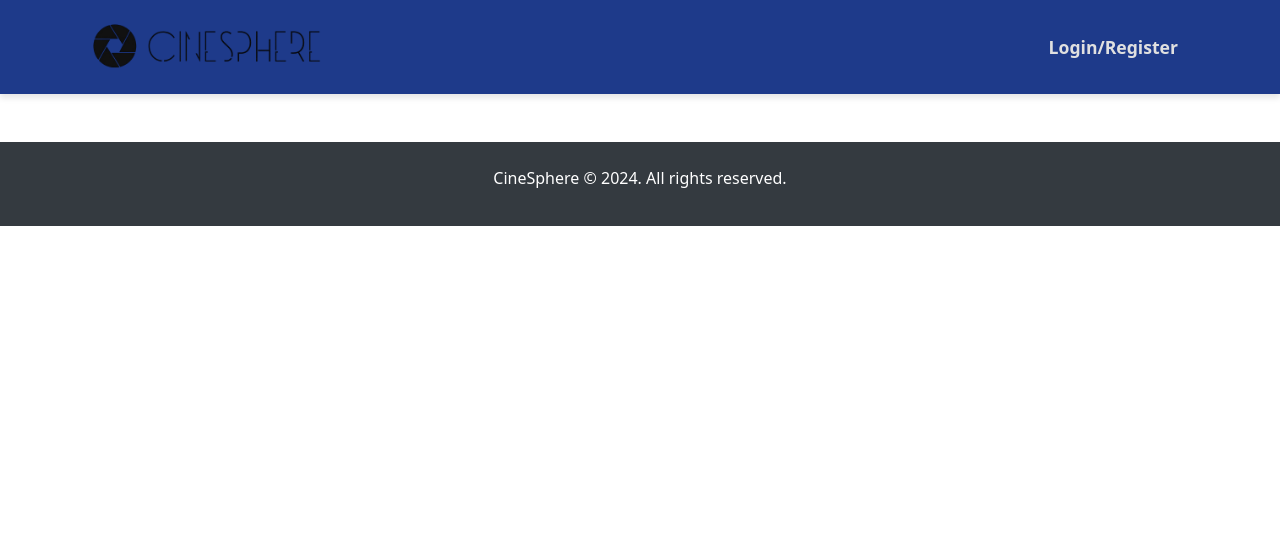
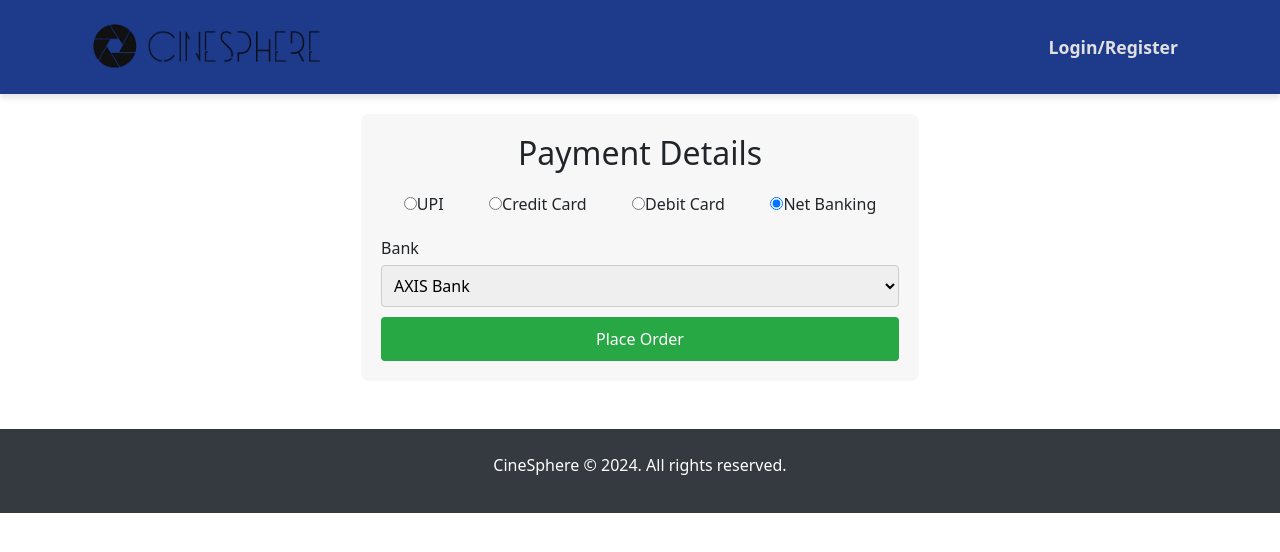
Before and after one commit to Madhav-Sarma/StackHash-Model, a React (Create React App) app in the folder client/: page /Payments in a window 1280 px wide. Shown: the top 552 px of the page. Built offline with nearby package versions, Linux system fonts and the light colour scheme.

Commit message:
changed payment method

```diff
--- a/client/src/App.js
+++ b/client/src/App.js
@@ -16,6 +16,7 @@ import Reservations from "./pages/Reservations";
 import Users from "./pages/Users";
 import Admin from "./pages/Admin";
 import Login from "./components/Login";
+import Payment from "./pages/Payment";
 import './App.css'; // Import App CSS
 
 
@@ -35,6 +36,7 @@ function App() {
           <Route path="/theatres" element={<Theatres />} />
           <Route path="/showtimes/:movieId" element={<Showtimes />} />
           <Route path="/seats/:showId" element={<Seats />} /> {/* Add Seats Route */}
+          <Route path="/Payments" element={<Payment/> }/>
           <Route path="/reservations" element={<Reservations />} />
           <Route path="/users" element={<Users />} />
           <Route path="/admin" element={<Admin />} />
--- a/client/src/pages/Payment.js
+++ b/client/src/pages/Payment.js
@@ -1,13 +1,112 @@
-// src/pages/Payment.js
-import React from 'react';
+import React, { useState } from 'react';
+import './PaymentPage.css'; // Ensure to rename and link the CSS file accordingly
 
-function Payment() {
-  return (
-    <div>
-      <h1>Payment Page</h1>
-      <p>This is where the payment process will be handled.</p>
-    </div>
-  );
-}
+const Payment = () => {
+    const [paymentMethod, setPaymentMethod] = useState('Net Banking');
+    const [transactionId, setTransactionId] = useState('');
+    const [paymentSuccess, setPaymentSuccess] = useState(false);
+
+    const handlePaymentSubmit = (e) => {
+        e.preventDefault();
+        const fakeTransactionId = `TXN${Math.floor(Math.random() * 10000000000)}`;
+        setTransactionId(fakeTransactionId);
+        setPaymentSuccess(true);
+    };
+
+    return (
+        <div className="payment-container">
+            {!paymentSuccess ? (
+                <form onSubmit={handlePaymentSubmit} className="payment-form">
+                    <h2>Payment Details</h2>
+
+                    {/* Payment Method Selection */}
+                    <div className="payment-methods">
+                        <label>
+                            <input
+                                type="radio"
+                                name="payment-method"
+                                value="UPI"
+                                onChange={(e) => setPaymentMethod(e.target.value)}
+                                checked={paymentMethod === 'UPI'}
+                            />
+                            UPI
+                        </label>
+                        <label>
+                            <input
+                                type="radio"
+                                name="payment-method"
+                                value="Credit Card"
+                                onChange={(e) => setPaymentMethod(e.target.value)}
+                                checked={paymentMethod === 'Credit Card'}
+                            />
+                            Credit Card
+                        </label>
+                        <label>
+                            <input
+                                type="radio"
+                                name="payment-method"
+                                value="Debit Card"
+                                onChange={(e) => setPaymentMethod(e.target.value)}
+                                checked={paymentMethod === 'Debit Card'}
+                            />
+                            Debit Card
+                        </label>
+                        <label>
+                            <input
+                                type="radio"
+                                name="payment-method"
+                                value="Net Banking"
+                                onChange={(e) => setPaymentMethod(e.target.value)}
+                                checked={paymentMethod === 'Net Banking'}
+                            />
+                            Net Banking
+                        </label>
+                    </div>
+
+                    {/* Payment Details */}
+                    <div className="payment-details">
+                        {paymentMethod === 'UPI' && (
+                            <div>
+                                <label>UPI ID</label>
+                                <input type="text" placeholder="Enter UPI ID" required />
+                            </div>
+                        )}
+                        {(paymentMethod === 'Credit Card' || paymentMethod === 'Debit Card') && (
+                            <div>
+                                <label>Card Number</label>
+                                <input type="text" placeholder="Enter card number" required />
+                                <label>Expiry Date</label>
+                                <input type="text" placeholder="MM/YY" required />
+                                <label>CVV</label>
+                                <input type="text" placeholder="CVV" required />
+                            </div>
+                        )}
+                        {paymentMethod === 'Net Banking' && (
+                            <div>
+                                <label>Bank</label>
+                                <select required>
+                                    <option>AXIS Bank</option>
+                                    <option>HDFC Bank</option>
+                                    <option>ICICI Bank</option>
+                                    <option>Kotak Mahindra Bank</option>
+                                    <option>State Bank of India</option>
+                                </select>
+                            </div>
+                        )}
+                    </div>
+
+                    {/* Submit Button */}
+                    <button type="submit" className="place-order-btn">Place Order</button>
+                </form>
+            ) : (
+                <div className="success-section">
+                    <h2>Payment Successful!</h2>
+                    <p>Transaction ID: <strong>{transactionId}</strong></p>
+                    <p>Payment Method: <strong>{paymentMethod}</strong></p>
+                </div>
+            )}
+        </div>
+    );
+};
 
 export default Payment;
--- /dev/null
+++ b/client/src/pages/PaymentPage.css
@@ -0,0 +1,61 @@
+.payment-container {
+    width: 50%;
+    margin: 0 auto;
+    padding: 20px;
+    background-color: #f7f7f7;
+    border-radius: 8px;
+}
+
+.payment-form h2 {
+    text-align: center;
+    margin-bottom: 20px;
+}
+
+.payment-methods {
+    display: flex;
+    justify-content: space-around;
+    margin-bottom: 20px;
+}
+
+.payment-details label {
+    display: block;
+    margin: 10px 0 5px;
+}
+
+.payment-details input,
+.payment-details select {
+    width: 100%;
+    padding: 8px;
+    margin-bottom: 10px;
+    border-radius: 4px;
+    border: 1px solid #ccc;
+}
+
+.place-order-btn {
+    width: 100%;
+    padding: 10px;
+    background-color: #28a745;
+    color: #fff;
+    border: none;
+    border-radius: 4px;
+    font-size: 16px;
+    cursor: pointer;
+}
+
+.place-order-btn:hover {
+    background-color: #218838;
+}
+
+.success-section {
+    text-align: center;
+    padding: 20px;
+}
+
+.success-section h2 {
+    color: #28a745;
+}
+
+.success-section p {
+    margin: 10px 0;
+    font-size: 18px;
+}
--- a/client/src/pages/Seats.js
+++ b/client/src/pages/Seats.js
@@ -1,4 +1,5 @@
 import React, { useState } from 'react';
+import { useNavigate } from 'react-router-dom';
 import './Seats.css';
 
 function Seats() {
@@ -6,6 +7,7 @@ function Seats() {
   const columns = 8;
   const [selectedSeats, setSelectedSeats] = useState(new Set());
   const [showConfirmation, setShowConfirmation] = useState(false);
+  const navigate = useNavigate();
 
   const seatTypes = {
     standard: 'standard-seat',
@@ -37,7 +39,7 @@ function Seats() {
   };
 
   const handleYes = () => {
-    window.location.href = 'https://razorpay.me/@cineSphere?amount=zgioswZa9n4qt5x9yD7i%2BQ%3D%3D';
+    navigate('/payments', { state: { seats: Array.from(selectedSeats) } });
   };
 
   const handleNo = () => {
```
Also changed, not shown: client/package.json (+7 -0 lines), 1 other file (tests, documents, lock files or other folders).
